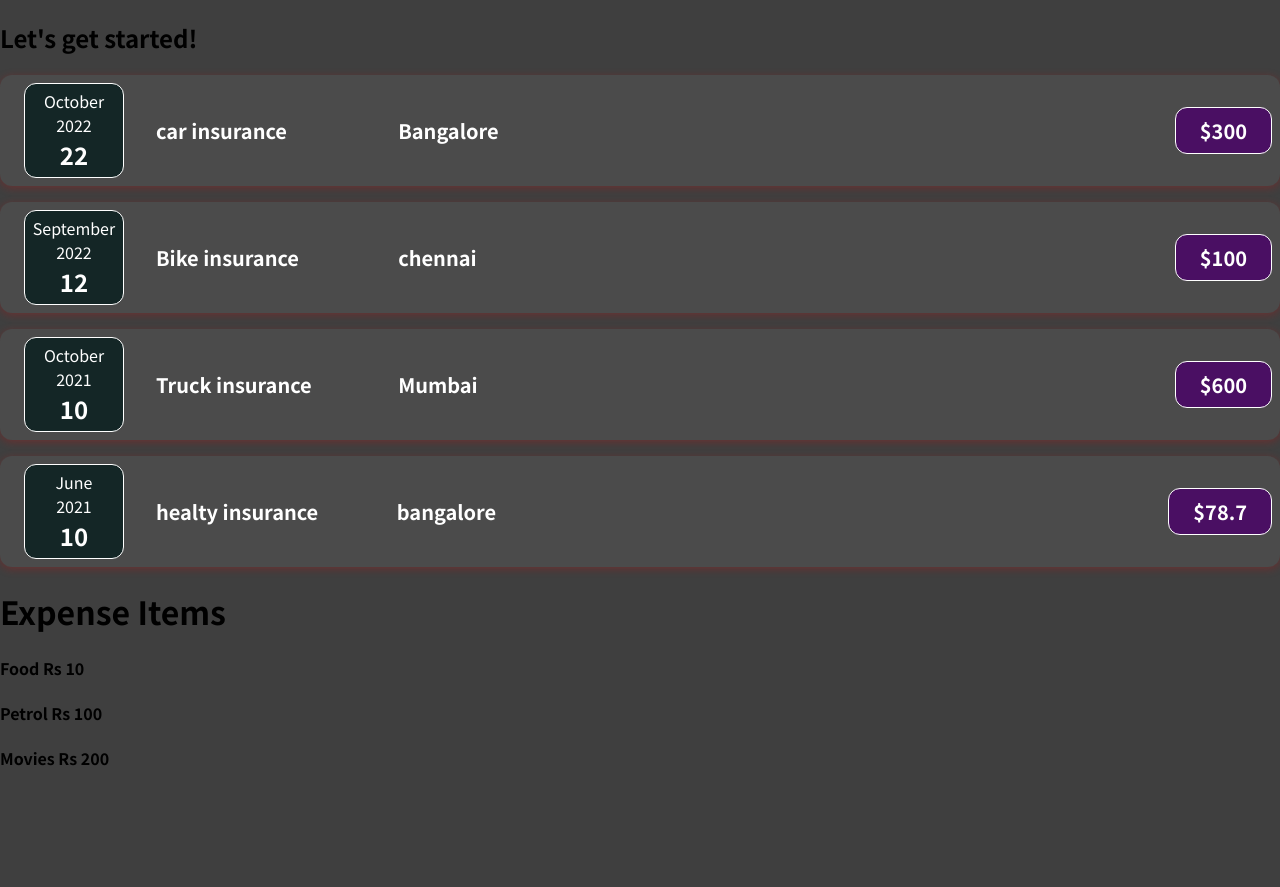
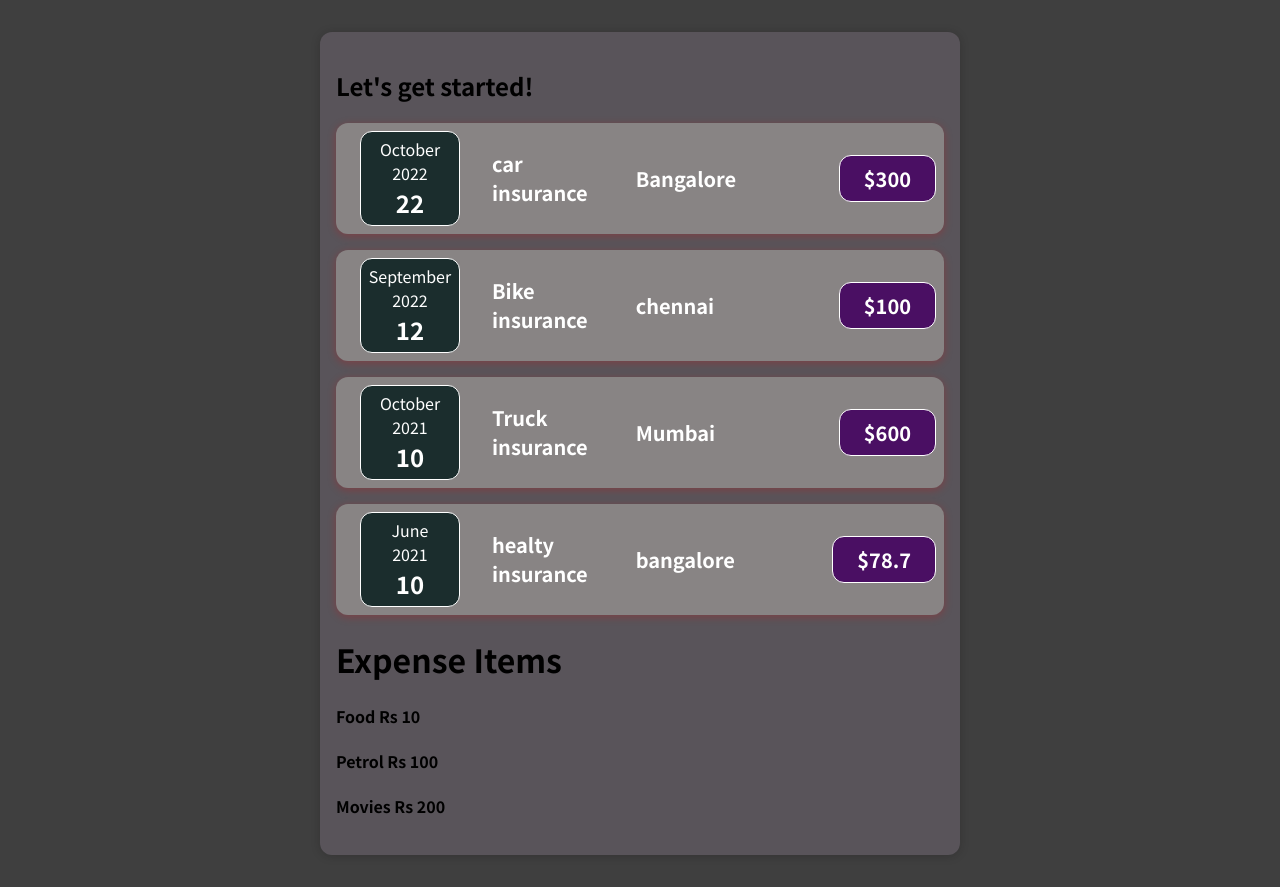
Before and after one commit to sampath11790/React-expense, a React (Create React App) app: page / in a window 1280 px wide. Before the commit the page ends 800 px from the top, so only its background shows below. Built offline with nearby package versions, Linux system fonts and the light colour scheme.

Commit message:
added arrow function and filestructure and props-children

```diff
--- a/src/App.js
+++ b/src/App.js
@@ -1,5 +1,8 @@
-import ExpenceItem from "./components/ExpenseItem";
-import Expence from "./components/Item";
+import ExpenceItem from "./components/Expense/ExpenseItem";
+import Expence from "./components/Expense/Item";
+import Card from "./components/Ui/Card";
+import React from "react";
+
 function App() {
    const object=[
     {
@@ -32,24 +35,19 @@ function App() {
   }
   ]
 return (
-    <div>
+    <Card>
       <h2>Let's get started!</h2>
       {
 
        object.map((item)=>{
-
-        return  <ExpenceItem
-         title={item.title}
-         date={item.date}
-         amount={item.amount}
-         location={item.location}>
-        </ExpenceItem>
+       return  <ExpenceItem title={item.title}date={item.date}amount={item.amount}
+         location={item.location}> </ExpenceItem>
       })
 
     }
      <Expence></Expence>
 
-    </div>
+    </Card>
     );
  }
 
--- a/src/components/ExpenseDate.js
+++ b/src/components/Expense/ExpenseDate.js
@@ -1,6 +1,6 @@
 import './ExpenseDate.css'
 
-function ExpenseDate(props){
+const ExpenseDate=(props)=>{
     const month=props.date.toLocaleString('en-us',{month:'long'})
     const date=props.date.toLocaleString('en-us',{day:'2-digit'})
     const year=props.date.getFullYear()
--- /dev/null
+++ b/src/components/Expense/ExpenseDetails.css
@@ -0,0 +1,61 @@
+.expense{
+  padding: 1rem;
+  background-color: #0e3442;
+  margin: 2rem auto;
+  width: 50rem;
+  max-width: 95%;
+  box-shadow: 0 1px 8px rgba(209, 121, 121, 0.25);
+  border-radius: 12px;
+}
+.expense-item__description {
+    display: flex;
+    flex-direction: column;
+    gap: 1rem;
+    align-items: flex-end;
+    justify-content: flex-start;
+    flex: 1;
+  }
+
+  .expense-item h2 {
+    color: #5b4545;
+    font-size: 1rem;
+    flex: 1;
+    margin: 0 1rem;
+    color: white;
+  }
+
+  .expense-item__price {
+    font-size: 1rem;
+    font-weight: bold;
+    color: white;
+    background-color: #4a0f63;
+    border: 1px solid white;
+    padding: 0.5rem;
+    border-radius: 12px;
+  }
+  .Location-Expenditure{
+    display: flex;
+    flex-direction: row;
+    justify-content:flex-start;
+    flex:4;
+   /* background-color: #4a0f63; */
+
+
+  }
+
+  @media (min-width: 580px) {
+    .expense-item__description {
+      flex-direction: row;
+      align-items: center;
+      justify-content: flex-start;
+      flex: 1;
+    }
+   .expense-item__description h2 {
+      font-size: 1.25rem;
+    }
+
+    .expense-item__price {
+      font-size: 1.25rem;
+      padding: 0.5rem 1.5rem;
+    }
+  }
--- /dev/null
+++ b/src/components/Expense/ExpenseDetails.js
@@ -0,0 +1,23 @@
+import './ExpenseDetails.css'
+const ExpenseDetails=(props)=>{
+    const title=props.title;
+    const location=props.location
+    const amount=props.amount
+    return(
+
+       <div className='expense-item__description'>
+        <h2>{title}</h2>
+        <div className='Location-Expenditure'>
+        <h2>{location}</h2>
+         </div>
+        <div className='expense-item__price'>{"$"+amount}</div>
+         </div>
+
+
+
+
+   )
+
+}
+
+export default ExpenseDetails
--- a/src/components/ExpenseDetails.css
+++ b/src/components/Expense/ExpenseItem.css
@@ -1,4 +1,15 @@
-.expense-item__description {
+.expense-item {
+    display: flex;
+    justify-content: space-between;
+    align-items: center;
+    box-shadow: 0 2px 8px rgba(237, 8, 8, 0.25);
+    padding: 0.5rem;
+    margin: 1rem 0;
+    border-radius: 12px;
+    background-color: #888484;
+  }
+
+ .expense-item__description {
     display: flex;
     flex-direction: column;
     gap: 1rem;
@@ -28,7 +39,7 @@
     display: flex;
     flex-direction: row;
     justify-content:flex-start;
-    flex:4;
+   flex:4;
    /* background-color: #4a0f63; */
 
 
--- a/src/components/ExpenseItem.js
+++ b/src/components/Expense/ExpenseItem.js
@@ -4,17 +4,20 @@ import ExpenseDate from './ExpenseDate';
 import ExpenseDetails from './ExpenseDetails';
 
 
-function ExpenceItem(props){
+const ExpenceItem=(props)=>{
 //    const ExpenseDate=new Date(2022,2,22);
 //    const ExpenseTitle="Car Insurance";
 //    const ExpenseAmount=294.67;
 //     const LocationOfExpenditure="Bangalore";
 
     return (
+
     <div className="expense-item">
        <ExpenseDate date={props.date}/>
        <ExpenseDetails amount={props.amount} title={props.title} location={props.location} />
-   </div>);
+
+   </div>
+   );
 
 
 
--- a/src/components/ExpenseDetails.js
+++ /dev/null
@@ -1,18 +0,0 @@
-import './ExpenseDetails.css'
-function ExpenseDetails(props){
-    const title=props.title;
-    const location=props.location
-    const amount=props.amount
-    return(
-    <div className='expense-item__description'>
-    <h2>{title}</h2>
-   <div className='Location-Expenditure'>
-   <h2>{location}</h2>
-   </div>
-  <div className='expense-item__price'>{"$"+amount}</div>
-   </div>
-   )
-
-}
-
-export default ExpenseDetails
--- a/src/components/ExpenseItem.css
+++ /dev/null
@@ -1,10 +0,0 @@
-.expense-item {
-    display: flex;
-    justify-content: space-between;
-    align-items: center;
-    box-shadow: 0 2px 8px rgba(237, 8, 8, 0.25);
-    padding: 0.5rem;
-    margin: 1rem 0;
-    border-radius: 12px;
-    background-color: #4b4b4b;
-  }
--- /dev/null
+++ b/src/components/Ui/Card.css
@@ -0,0 +1,10 @@
+.card{
+    padding: 1rem;
+    background-color: #59545a;
+    margin: 2rem auto;
+    width: 40rem;
+    max-width: 95%;
+    box-shadow: 0 1px 8px rgba(23, 21, 21, 0.25);
+    border-radius: 12px;
+
+}
--- /dev/null
+++ b/src/components/Ui/Card.js
@@ -0,0 +1,9 @@
+import './Card.css'
+
+const Card=(props)=>{
+     const classess='card'
+    return <div className={classess}>{props.children}</div>
+
+
+}
+export default Card
```
Also changed, not shown: src/components/Expense/ExpenseDate.css (renamed from src/components/ExpenseDate.css), src/components/Expense/Item.js (renamed from src/components/Item.js), 1 other file (tests, documents, lock files or other folders).
